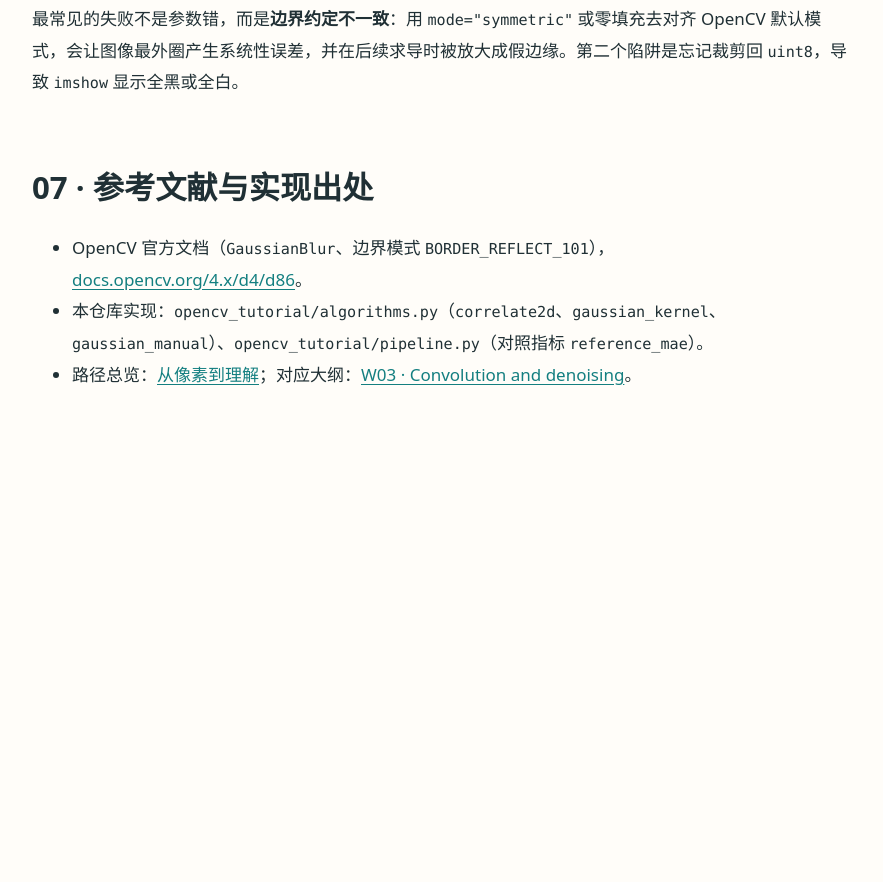
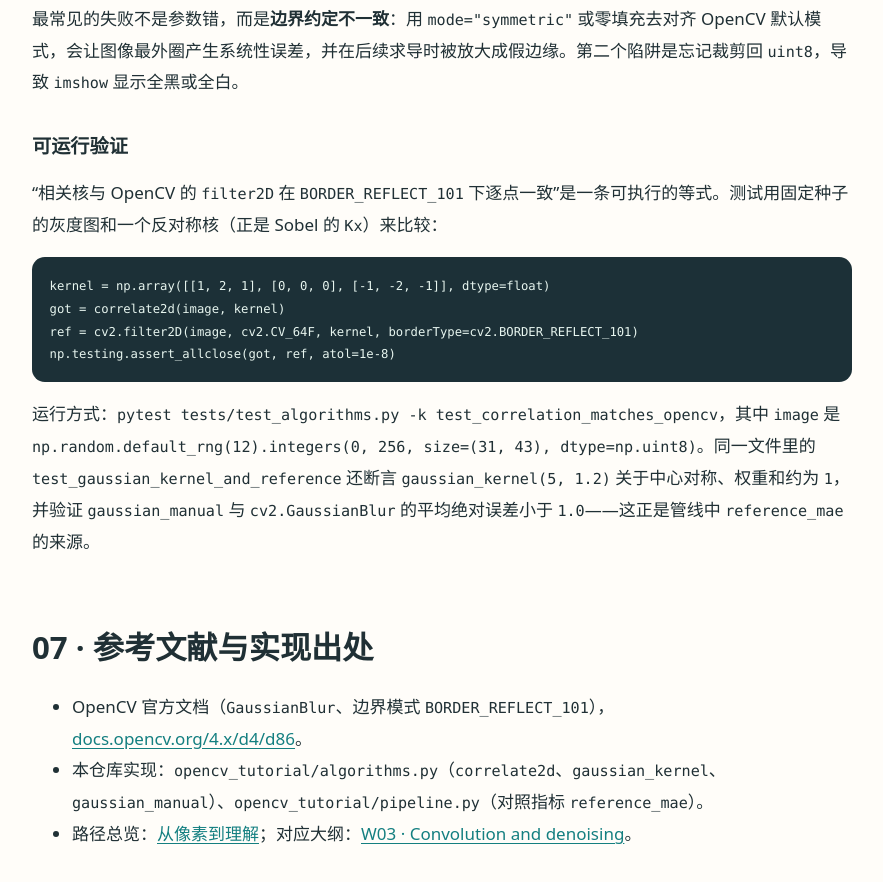
Before and after one commit to 1998x-stack/opencv-tutorial, a plain HTML site: page articles/convolution.html in a window 1280 px wide. Shown: the part 3769-4651 px from the top of the page, without its empty margins (335-1218 px from the left). Before the commit the page ends 4305 px from the top, so only its background shows below. Drawn offline with Linux system fonts and the light colour scheme.

Commit message:
docs(opencv-tutorial): add an executable correlation-parity check to the convolution article

```diff
--- a/articles/convolution.html
+++ b/articles/convolution.html
@@ -168,6 +168,13 @@ def correlate2d(image, kernel):
 <p>高斯滤波是线性、各向同性的低通滤波。它<strong>不能</strong>在去噪的同时保持锐利边缘——这是双边滤波等保边滤波器的动机；它也<strong>不能</strong>处理边界处的语义（例如“这是纸张边缘”），那属于后面的梯度与几何阶段。参考实现在图像尺寸超过 <code>8 000 000</code> 像素时会拒绝处理，属于显式上限而非性能问题。</p>
 <h3>失败模式</h3>
 <p>最常见的失败不是参数错，而是<strong>边界约定不一致</strong>：用 <code>mode="symmetric"</code> 或零填充去对齐 OpenCV 默认模式，会让图像最外圈产生系统性误差，并在后续求导时被放大成假边缘。第二个陷阱是忘记裁剪回 <code>uint8</code>，导致 <code>imshow</code> 显示全黑或全白。</p>
+<h3>可运行验证</h3>
+<p>“相关核与 OpenCV 的 <code>filter2D</code> 在 <code>BORDER_REFLECT_101</code> 下逐点一致”是一条可执行的等式。测试用固定种子的灰度图和一个反对称核（正是 Sobel 的 <code>Kx</code>）来比较：</p>
+<pre><code>kernel = np.array([[1, 2, 1], [0, 0, 0], [-1, -2, -1]], dtype=float)
+got = correlate2d(image, kernel)
+ref = cv2.filter2D(image, cv2.CV_64F, kernel, borderType=cv2.BORDER_REFLECT_101)
+np.testing.assert_allclose(got, ref, atol=1e-8)</code></pre>
+<p>运行方式：<code>pytest tests/test_algorithms.py -k test_correlation_matches_opencv</code>，其中 <code>image</code> 是 <code>np.random.default_rng(12).integers(0, 256, size=(31, 43), dtype=np.uint8)</code>。同一文件里的 <code>test_gaussian_kernel_and_reference</code> 还断言 <code>gaussian_kernel(5, 1.2)</code> 关于中心对称、权重和约为 <code>1</code>，并验证 <code>gaussian_manual</code> 与 <code>cv2.GaussianBlur</code> 的平均绝对误差小于 <code>1.0</code>——这正是管线中 <code>reference_mae</code> 的来源。</p>
 </section>
 
 <section id="references" aria-labelledby="ref-h">
```
